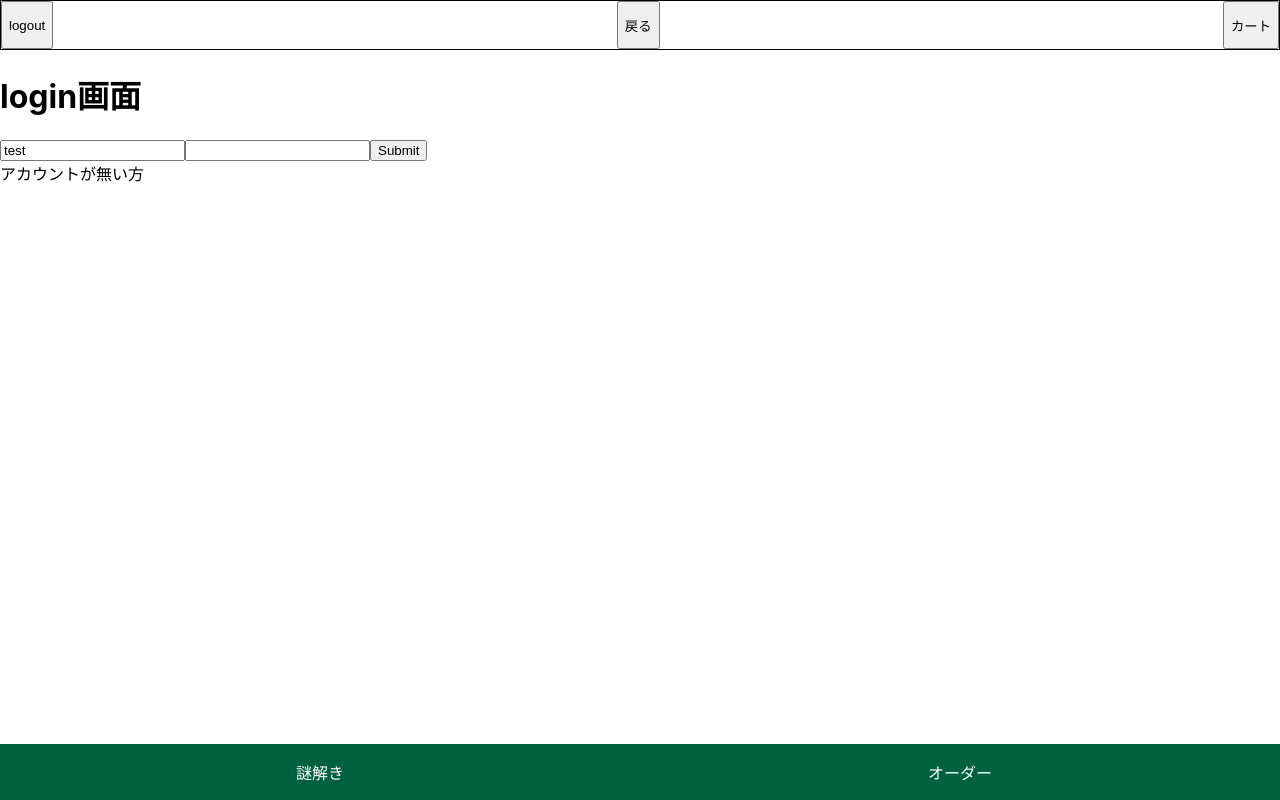
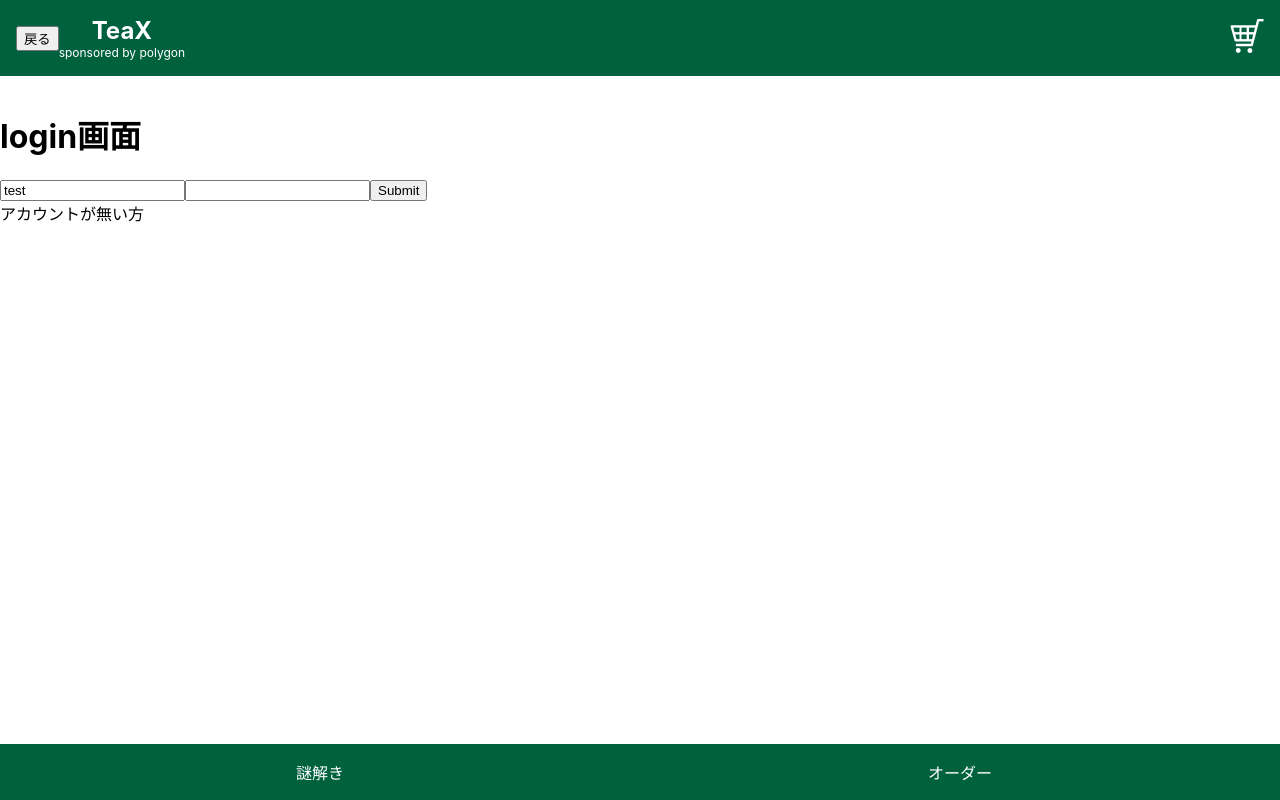
Before and after one commit to koke-desu/TeaX, a Next.js app: page /userAction/login in a window 1280 px wide. Shown: the top 800 px of the page. Built offline with nearby package versions, Linux system fonts and the light colour scheme.

Commit message:
ヘッダーの見た目を変更

```diff
--- a/src/components/Header.tsx
+++ b/src/components/Header.tsx
@@ -4,34 +4,15 @@ import { memo } from "react";
 import { useSetRecoilState } from "recoil";
 import { cartProductModalAtom } from "../database/atom";
 import { useAccountFunc } from "../database/authFunc";
+import HeaderNav from "../html&cssComps/HeaderNav";
 
 export const Header = memo(() => {
   const router = useRouter();
   const setModalOpen = useSetRecoilState(cartProductModalAtom);
   const authFunc = useAccountFunc();
   return (
-    <>
-      <div
-        style={{
-          width: "100%",
-          height: "50px",
-          border: "1px solid black",
-          display: "flex",
-          justifyContent: "space-between",
-          position: "fixed",
-          top: 0,
-          backgroundColor: "white",
-        }}
-      >
-        <button onClick={() => authFunc.logOut()}>logout</button>
-        {router.pathname === "/order/main" ||
-        router.pathname === "/quiz/main" ? (
-          <p>ロゴ</p>
-        ) : (
-          <button onClick={() => router.back()}>戻る</button>
-        )}
-        <button onClick={() => setModalOpen(true)}>カート</button>
-      </div>
-    </>
+    <div style={{ marginTop: "40px" }}>
+      <HeaderNav router={router} onClickCart={() => setModalOpen(true)} />
+    </div>
   );
 });
--- a/src/components/Modal.tsx
+++ b/src/components/Modal.tsx
@@ -28,7 +28,7 @@ const styles = {
   `,
   modal: css`
     transition: all 0.3s ease-in-out;
-    transform: translateY(0%);
+    transform: translateY(120%);
     background-color: white;
     z-index: 10;
     display: flex;
@@ -39,8 +39,8 @@ const styles = {
     margin: 12px;
     border-radius: 8px;
   `,
-  modalClose: css`
-    transform: translateY(120%);
+  modalOpen: css`
+    transform: translateY(0%);
   `,
   back: css`
     width: 100%;
@@ -53,7 +53,7 @@ const styles = {
 const Modal: FC<Props> = ({ children, isOpen, setIsOpen }) => {
   return (
     <div className={cx(styles.backDrop, { [styles.backDropIsOpen]: isOpen })}>
-      <div className={cx(styles.modal, { [styles.modalClose]: !isOpen })}>
+      <div className={cx(styles.modal, { [styles.modalOpen]: isOpen })}>
         <div
           style={{
             display: "flex",
--- /dev/null
+++ b/src/html&cssComps/HeaderNav.tsx
@@ -0,0 +1,69 @@
+/* eslint-disable jsx-a11y/alt-text */
+
+import { css } from "@emotion/css";
+import { NextRouter } from "next/router";
+import { FC } from "react";
+
+type Props = {
+  onClickCart: () => void;
+  router: NextRouter;
+};
+/* eslint-disable @next/next/no-img-element */
+const HeaderNav: FC<Props> = ({ onClickCart, router }) => {
+  return (
+    <div className={styles.box}>
+      {router.pathname === "/order/main" || router.pathname === "/quiz/main" ? (
+        <img src="/appIcon.png" width="42px" height="46px" />
+      ) : (
+        <button onClick={() => router.back()}>戻る</button>
+      )}
+
+      <div className={styles.text}>
+        <p className={styles.title}>TeaX</p>
+        <p className={styles.description}>sponsored by polygon</p>
+      </div>
+
+      <a onClick={onClickCart} className={styles.cart}>
+        <img src="/cartIcon.png" width="34px" height="34px" />
+      </a>
+    </div>
+  );
+};
+
+const styles = {
+  box: css`
+    background-color: #00613e;
+    display: flex;
+    flex-direction: row;
+    align-items: center;
+    padding: 16px;
+    position: fixed;
+    top: 0;
+    width: 100vw;
+  `,
+
+  text: css`
+    display: flex;
+    flex-direction: column;
+    align-items: center;
+  `,
+
+  title: css`
+    color: white;
+    font-size: 24px;
+    font-weight: bold;
+    margin: 0;
+  `,
+
+  description: css`
+    color: white;
+    font-size: 12px;
+    margin: 0;
+  `,
+
+  cart: css`
+    margin-left: auto;
+  `,
+};
+
+export default HeaderNav;
```
Also changed, not shown: public/appIcon.png (added), public/cartIcon.png (added).
